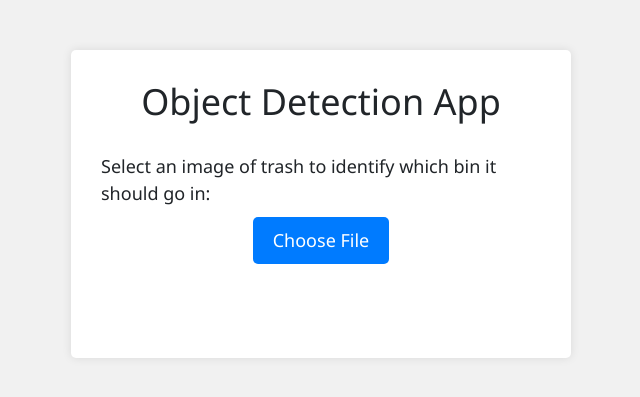
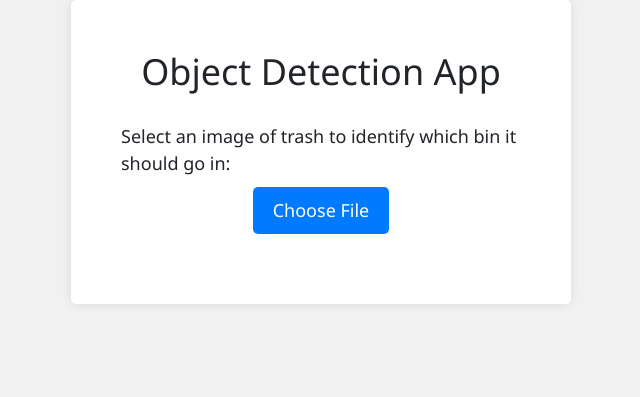
Before and after one commit to c-macmillan/TrashDetectionApp, a Flask app: page / in a window 1280 px wide. Shown: the top 397 px of the page, without its empty margins (319-959 px from the left). Run offline with Flask 3, Linux system fonts and the light colour scheme; some libraries are stand-ins or nearby versions.

Commit message:
adjusts upload template

```diff
--- a/templates/upload.html
+++ b/templates/upload.html
@@ -12,10 +12,12 @@
         background-color: #fff;
         border-radius: 5px;
         box-shadow: 0 0 10px rgba(0, 0, 0, 0.1);
-        margin: 50px auto;
+        margin: auto;
         max-width: 500px;
-        padding: 30px;
+        padding: 50px;
         text-align: center;
+        margin-left: auto;
+        margin-right: auto;
       }
       h1 {
         font-size: 36px;
@@ -46,11 +48,17 @@
         background-color: #0062cc;
       }
       .img-upload {
-        margin-top: 20px;
-        text-align: center;
+        display: block;
+        width: 90%;
+        margin-left: auto;
+        margin-right: auto;
       }
       .img-upload img {
-        max-width: 100%;
+        display: block;
+        max-width: 90%;
+        max-height: 90%;
+        margin-left: auto;
+        margin-right: auto;
       }
       .detect-button {
         display: none;
@@ -75,7 +83,7 @@
     </style>
   </head>
   <body>
-    <div class="container">
+    <div class="container" style="text-align: center;">
       <h1>Object Detection App</h1>
       <form action="/" method="post" enctype="multipart/form-data">
         <label for="file">Select an image of trash to identify which bin it should go in:</label>
```
